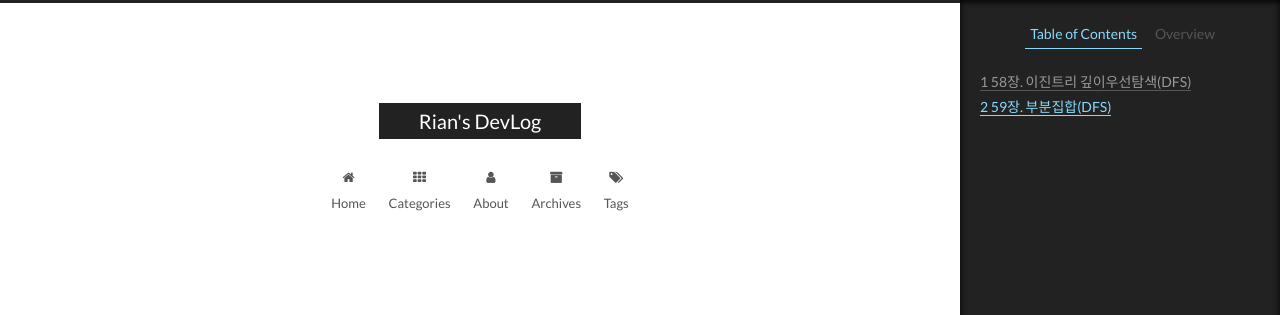
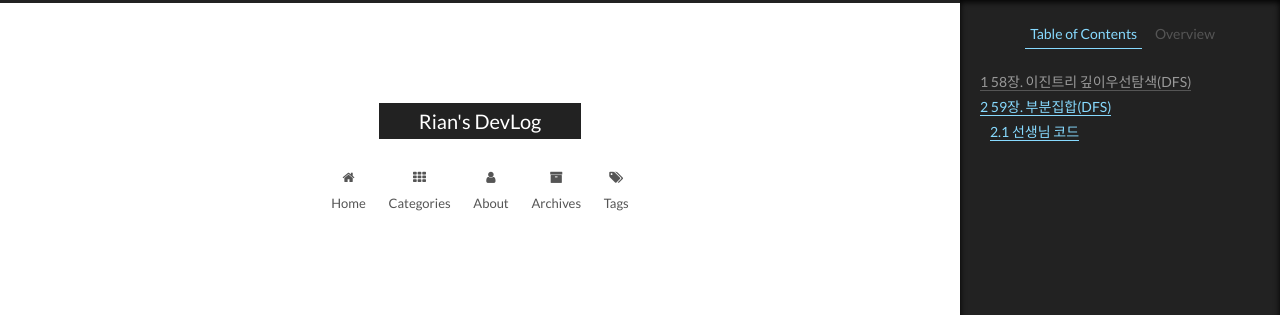
Before and after one commit to jiyeoon/jiyeoon.github.io, a Jekyll site: the page built from _posts/Algorithm/2020-06-25-algorithm-study16.md, in a window 1280 px wide. Shown: the top 315 px of the page. Built offline with Jekyll 4.4.1, drawn with Linux system fonts in a browser that asks for light colours.

Commit message:
Update 2020-06-25-algorithm-study16.md

````diff
--- a/_posts/Algorithm/2020-06-25-algorithm-study16.md
+++ b/_posts/Algorithm/2020-06-25-algorithm-study16.md
@@ -93,6 +93,8 @@ int main(){
 이거는... 진심으로 진짜 아예 감이 잡히지 않는다.
 *진심으로* 모르겠다. 그래서 그냥 바로 선생님 강좌를 보았다.
 
+### 선생님 코드
+
 ```c++
 #include <stdio.h>
 #include <vector>
````
